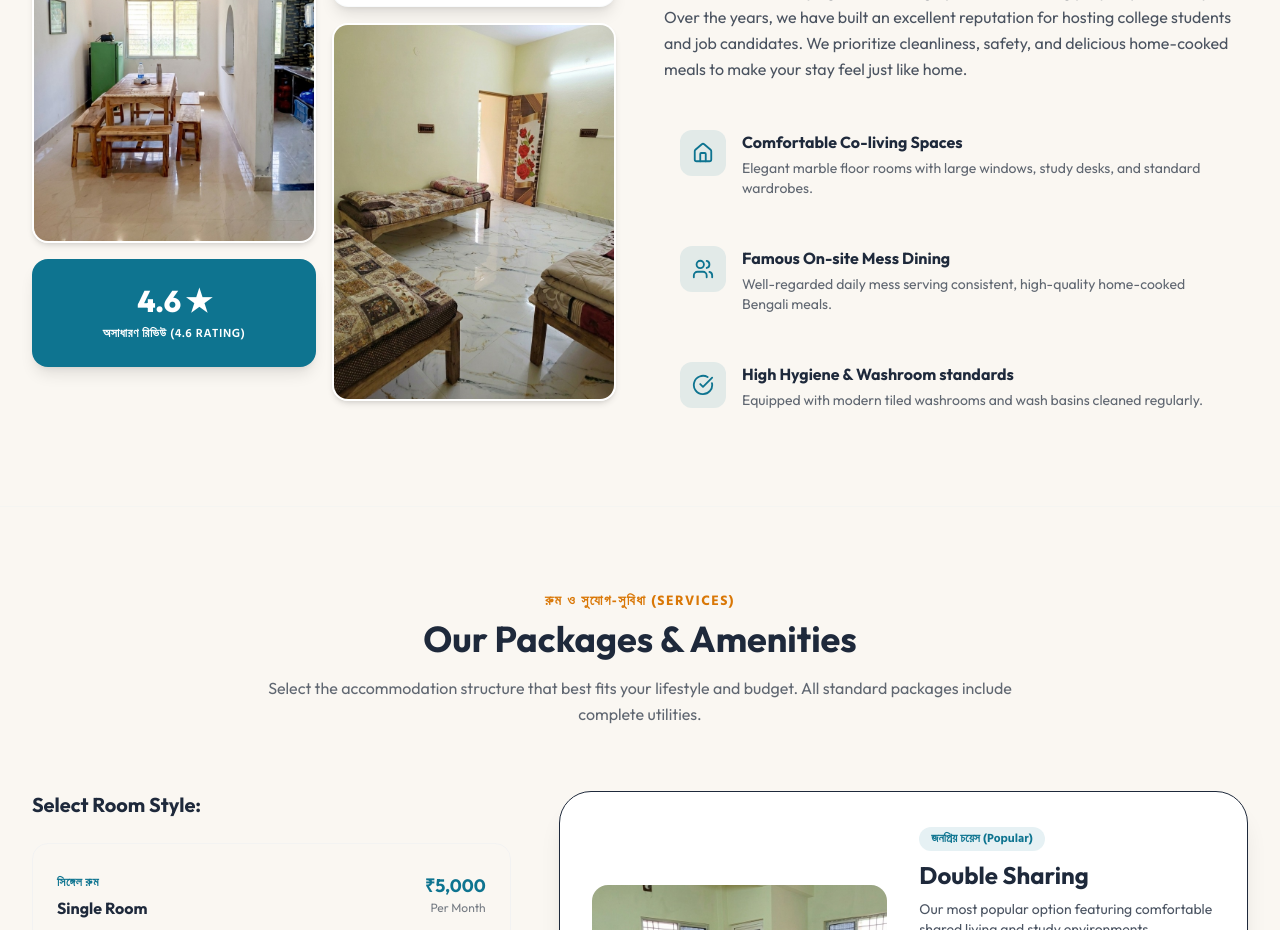
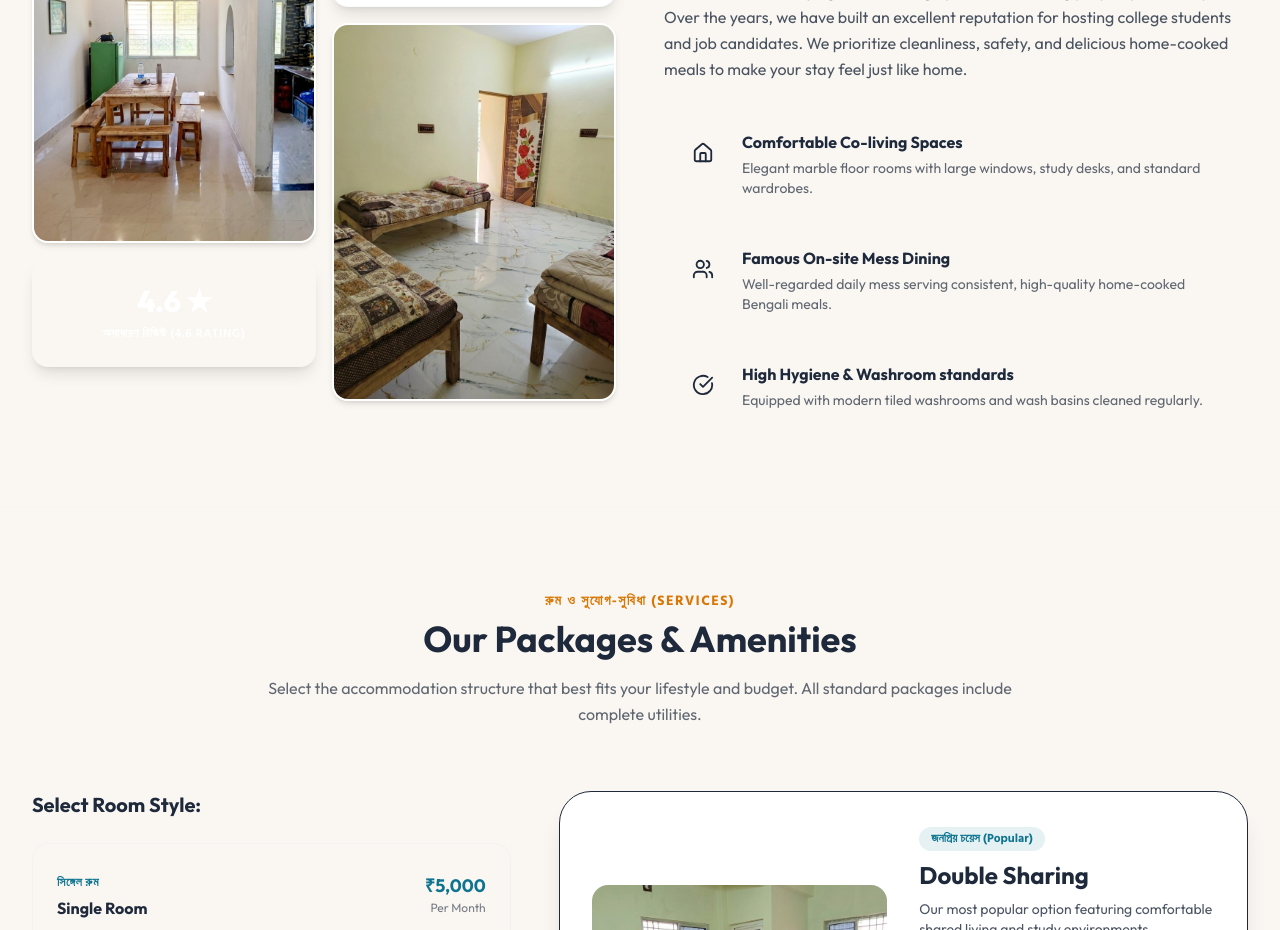
Before and after one commit to adeditsmsg-oss/kanak-mess, a React (Vite) app: page / in a window 1280 px wide. Shown: the part 1040-1970 px from the top of the page. Built offline with nearby package versions, Linux system fonts and the light colour scheme.

Commit message:
Upload src/components/About.tsx to main

```diff
--- a/src/components/About.tsx
+++ b/src/components/About.tsx
@@ -33,7 +33,7 @@ export default function About() {
                   src={`${import.meta.env.BASE_URL}images/dining.jpg`}
                   alt="Kanak Mess Dining Room"
                 />
-                <div className="bg-tealBrand p-6 rounded-2xl text-white shadow-lg text-center transform hover:scale-[1.02] transition-transform duration-300">
+                <div className="bg-terracotta p-6 rounded-2xl text-white shadow-lg text-center transform hover:scale-[1.02] transition-transform duration-300">
                   <span className="text-3xl font-extrabold block">4.6 ★</span>
                   <span className="text-xs uppercase tracking-wider font-semibold font-bengali">অসাধারণ রিভিউ (4.6 Rating)</span>
                 </div>
@@ -56,7 +56,7 @@ export default function About() {
           <div className="space-y-8">
             <div>
               <span className="text-sm font-bold uppercase tracking-widest text-goldBrand font-bengali">আমাদের সম্পর্কে (About Us)</span>
-              <h2 className="text-3xl sm:text-4xl font-bold text-charcoalText mt-2 leading-tight">
+              <h2 className="text-3xl sm:text-4xl font-bold text-primaryDark mt-2 leading-tight">
                 Premium Stay & Dining in Saratpally, Midnapore
               </h2>
               <p className="text-charcoalText/80 mt-4 leading-relaxed">
@@ -67,11 +67,11 @@ export default function About() {
             <div className="space-y-4">
               {highlights.map((item, idx) => (
                 <div key={idx} className="flex items-start space-x-4 p-4 rounded-xl hover:bg-white hover:shadow-md transition-all duration-300">
-                  <div className="p-3 bg-tealBrand/10 text-tealBrand rounded-xl">
+                  <div className="p-3 bg-terracotta/10 text-terracotta rounded-xl">
                     <item.icon size={22} />
                   </div>
                   <div>
-                    <h3 className="font-bold text-charcoalText">{item.title}</h3>
+                    <h3 className="font-bold text-primaryDark">{item.title}</h3>
                     <p className="text-sm text-charcoalText/70 mt-1">{item.description}</p>
                   </div>
                 </div>
```
